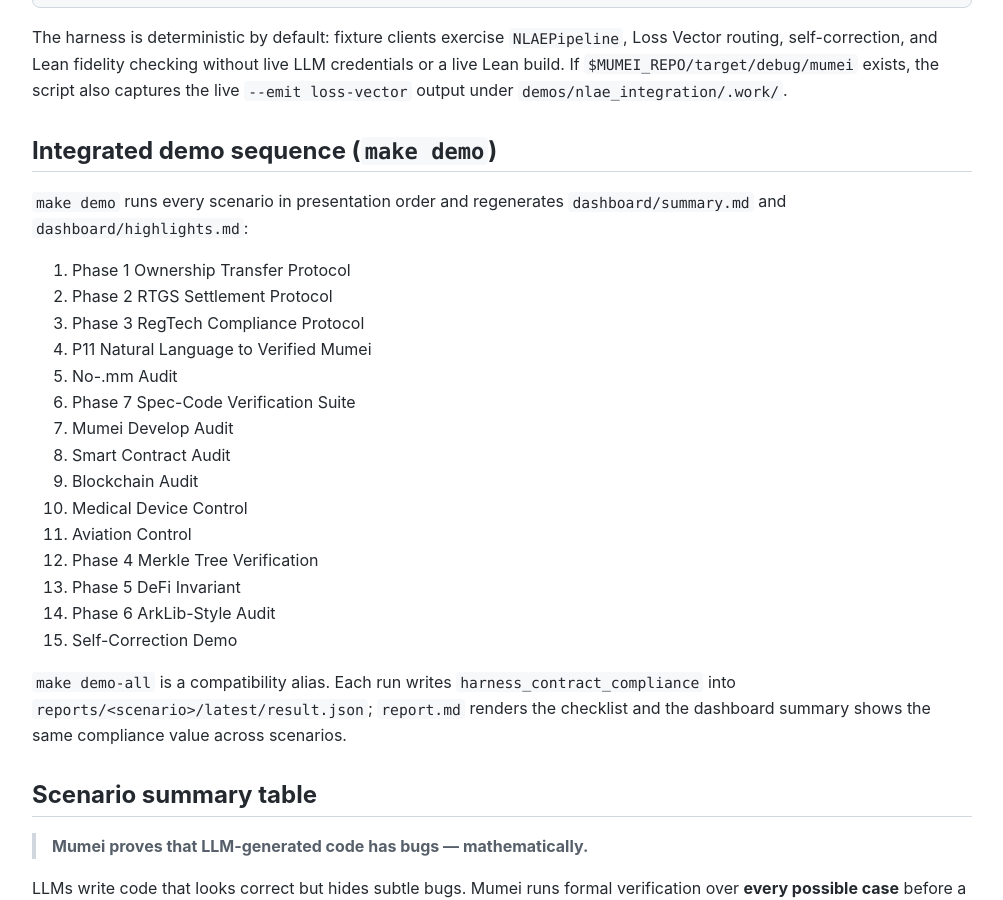
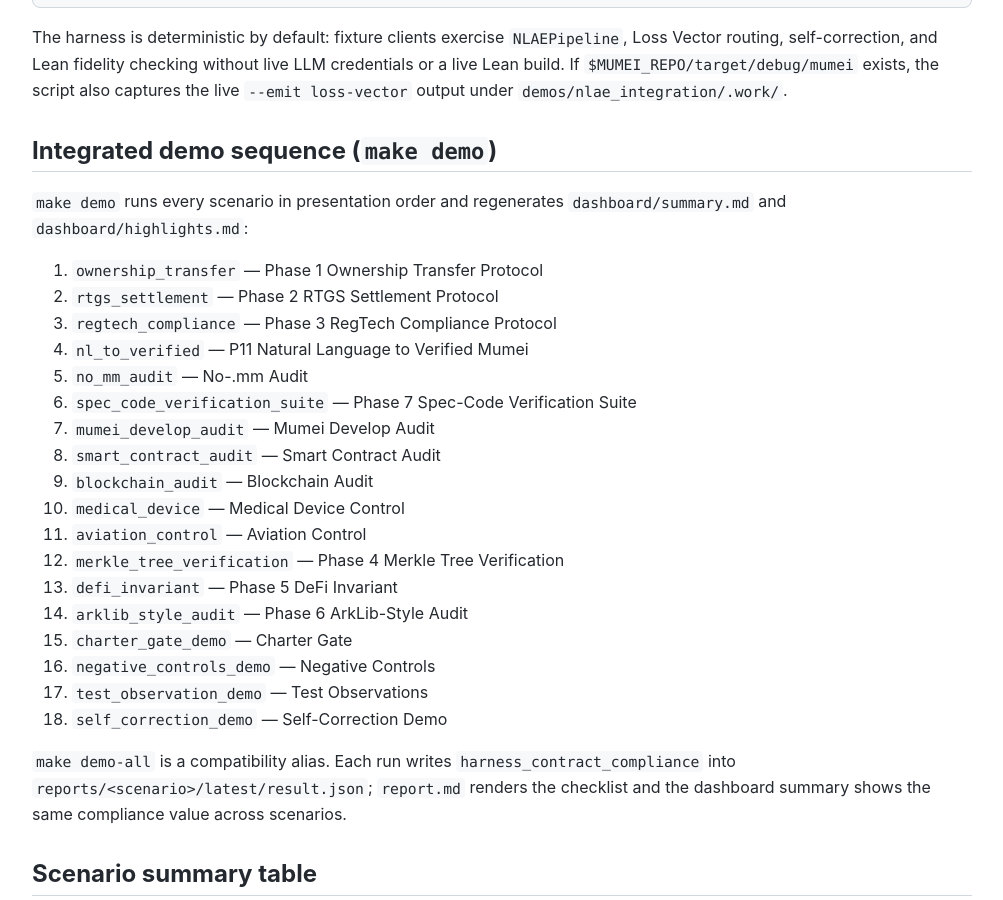
Before and after one commit to mumei-lang/mumei-demo, a Jekyll site: the page built from docs/SCENARIO_CATALOG.md, in a window 1280 px wide and 900 px high, scrolled down 5670 px. Shown: the whole window, without its empty margins (138-1141 px from the left). Built offline with Jekyll 4.4.1, drawn with Linux system fonts in a browser that asks for light colours; our own code applies the rules of GitHub Pages for plain Markdown files.

Commit message:
docs: align catalog with integrated demo sequence
Co-Authored-By: Devin AI <158243242+devin-ai-integration[bot]@users.noreply.github.com>

```diff
--- a/docs/SCENARIO_CATALOG.md
+++ b/docs/SCENARIO_CATALOG.md
@@ -269,21 +269,24 @@ without live LLM credentials or a live Lean build. If
 `make demo` runs every scenario in presentation order and regenerates
 `dashboard/summary.md` and `dashboard/highlights.md`:
 
-1. Phase 1 Ownership Transfer Protocol
-2. Phase 2 RTGS Settlement Protocol
-3. Phase 3 RegTech Compliance Protocol
-4. P11 Natural Language to Verified Mumei
-5. No-.mm Audit
-6. Phase 7 Spec-Code Verification Suite
-7. Mumei Develop Audit
-8. Smart Contract Audit
-9. Blockchain Audit
-10. Medical Device Control
-11. Aviation Control
-12. Phase 4 Merkle Tree Verification
-13. Phase 5 DeFi Invariant
-14. Phase 6 ArkLib-Style Audit
-15. Self-Correction Demo
+1. `ownership_transfer` — Phase 1 Ownership Transfer Protocol
+2. `rtgs_settlement` — Phase 2 RTGS Settlement Protocol
+3. `regtech_compliance` — Phase 3 RegTech Compliance Protocol
+4. `nl_to_verified` — P11 Natural Language to Verified Mumei
+5. `no_mm_audit` — No-.mm Audit
+6. `spec_code_verification_suite` — Phase 7 Spec-Code Verification Suite
+7. `mumei_develop_audit` — Mumei Develop Audit
+8. `smart_contract_audit` — Smart Contract Audit
+9. `blockchain_audit` — Blockchain Audit
+10. `medical_device` — Medical Device Control
+11. `aviation_control` — Aviation Control
+12. `merkle_tree_verification` — Phase 4 Merkle Tree Verification
+13. `defi_invariant` — Phase 5 DeFi Invariant
+14. `arklib_style_audit` — Phase 6 ArkLib-Style Audit
+15. `charter_gate_demo` — Charter Gate
+16. `negative_controls_demo` — Negative Controls
+17. `test_observation_demo` — Test Observations
+18. `self_correction_demo` — Self-Correction Demo
 
 `make demo-all` is a compatibility alias. Each run writes
 `harness_contract_compliance` into `reports/<scenario>/latest/result.json`;
```
